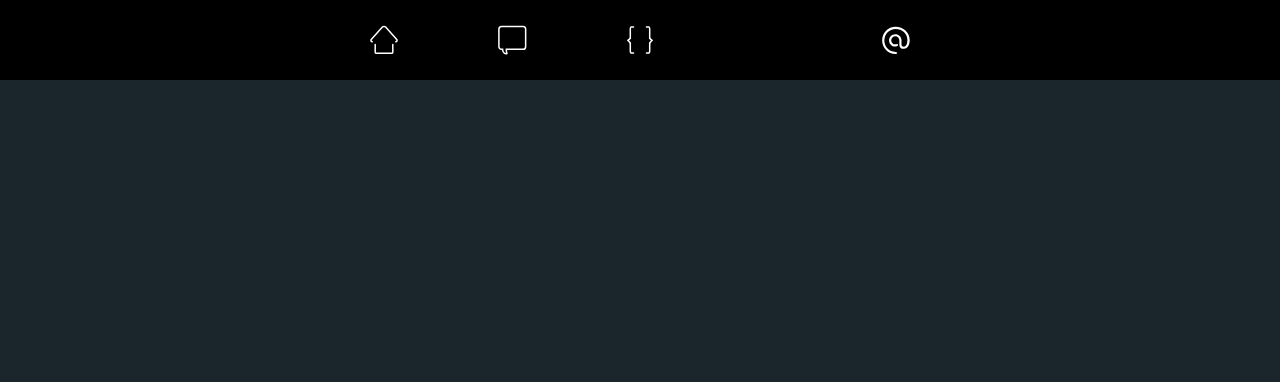
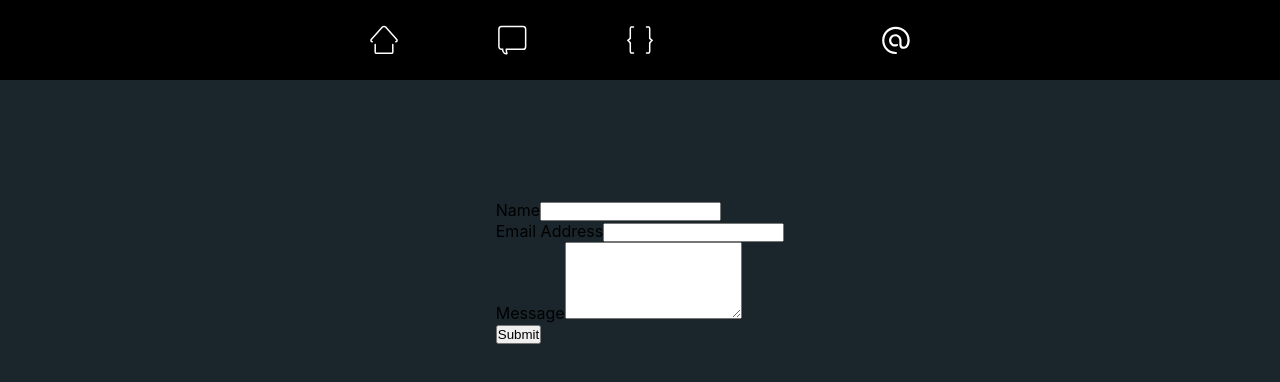
Before and after one commit to renebreslauer/portfolio_website, a React (Create React App) app: page /Contact in a window 1280 px wide. Shown: the top 382 px of the page. Built offline with nearby package versions, Linux system fonts and the light colour scheme; a web font is replaced by a local one.

Commit message:
Form component front-end added to contact component

```diff
--- a/src/App.css
+++ b/src/App.css
@@ -155,14 +155,7 @@ h1 {
 
 /* side nav */
 
-.side_nav_wrapper {
-  display: flex;
-  flex-direction: column;
-  justify-content: center;
-  height: 100%;
-  width: 80px;
-  background-color: black;
-}
+
 
 /* nav */
 .nav_wrapper {
@@ -172,7 +165,7 @@ h1 {
   width: 100%;
   background-color: black;
   height: 80px;
-  position: fixed;
+  position: absolute;
   animation: 2s ease-out 0s 1 slideInFromTop;
 }
 .nav_container {
@@ -434,3 +427,10 @@ h1 {
     stroke-dashoffset: 0;
   }
 }
+
+.contact_container {
+display: flex;
+justify-content: center;
+align-content: center;
+padding-top: 100px;
+}
--- a/src/App.js
+++ b/src/App.js
@@ -4,7 +4,7 @@ import './App.css'
 import Navbar from '../src/components/Navbar'
 import Home from '../src/components/Home'
 import About from '../src/components/About'
-import Contact from '../src/components/Contact'
+import Contact from './components/Contact'
 import Skills from '../src/components/Skills'
 import Portfolio from '../src/components/Portfolio'
 
--- a/src/components/Contact.jsx
+++ b/src/components/Contact.jsx
@@ -1,12 +1,13 @@
 import React from 'react'
+import Form from '../components/Form'
 import '../App.css'
 
 function Contact() {
   return (
-    <div className="contact_field">
-      <h2>Contact Me</h2>
+    <div className="contact_container">
+      <Form />
     </div>
+
   )
-}
-
+  }
 export default Contact
--- /dev/null
+++ b/src/components/Form.jsx
@@ -0,0 +1,50 @@
+import React from 'react'
+import '../App.css'
+
+class Form extends React.Component {
+
+  constructor(props) {
+    super(props)
+    this.state = {
+      name: '',
+      email: '',
+      message: ''
+    }
+  }
+
+  render() {
+  return (
+    <div className="contact_container">
+      <form id="contact_form" onSubmit={this.handleSubmit.bind(this)} method="POST">
+      <div className="form-group">
+        <label htmlFor="name">Name</label>
+        <input type="text" className="form-control" />
+    </div>
+    <div className="form-group">
+      <label htmlFor="exampleInputEmail1">Email Address</label>
+      <input type="email" className="form-control" aria-describedby="emailHelp" />
+      </div>
+      <div className="form-group">
+        <label htmlFor="message">Message</label>
+        <textarea ClassName="form-control" rows="5"></textarea>
+      </div>
+      <button type="submit" className="btn btn-primary">Submit</button>
+      </form>
+    </div>
+  )
+}
+
+onNameChange(event) {
+  this.setState({name: event.target.value})
+}
+onEmailChange(event) {
+  this.setState({email: event.target.value})
+}
+onMessageChange(event) {
+  this.setState({message: event.target.value})
+}
+handleSubmit(event) {
+}
+}
+
+export default Form
```
